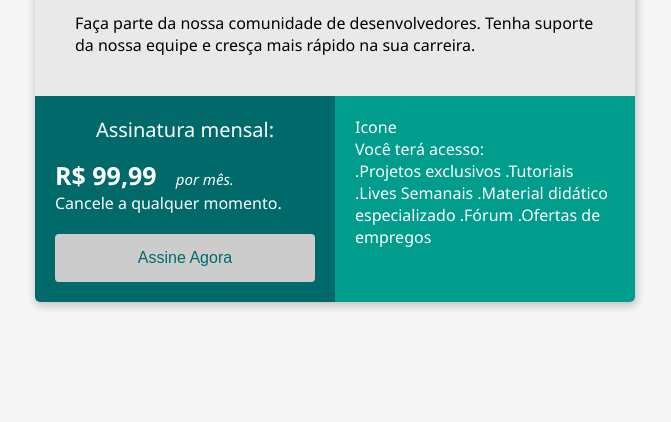
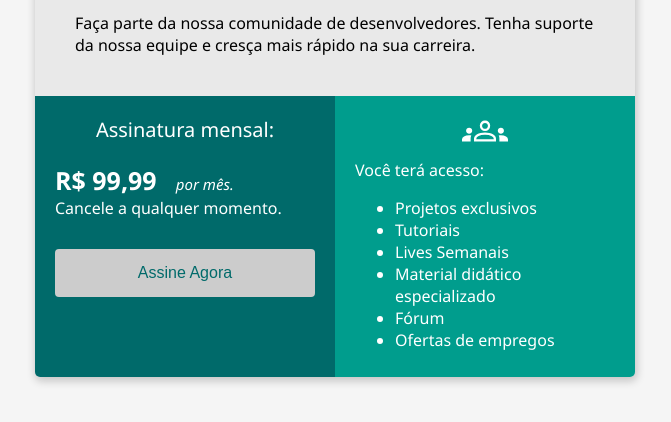
Before and after one commit to thethalles/bootcamp-devjr-modulo2, a plain HTML site: page index.html in a window 1280 px wide. Shown: the part 140-562 px from the top of the page, without its empty margins (305-976 px from the left). Drawn offline with Linux system fonts and the light colour scheme.

Commit message:
closes #5 - tags ul e li

```diff
--- a/index.html
+++ b/index.html
@@ -35,11 +35,11 @@
             color: #006f6f;
             font-size: 32px;
             font-weight: 700;
-            margin-bottom: 20px; \\permite espaçamento entre as divs
+            margin-bottom: 20px; /* permite espaçamento entre as divs */
         }
 
         .header-subtitle {
-            color: #009D8D;
+            color: #009d8d;
             font-size: 19px;
             font-weight: 600;
             margin-bottom: 15px;
@@ -55,14 +55,14 @@
         .col-2 {
             background-color: #009d8d;
             width: 50%;
-            padding: 20px;
+            padding: 10px 20px;
             color: #fff;
         }
 
         .subscription-title {
             font-size: 20px;
             text-align: center;
-            margin-bottom: 15px;
+            margin-bottom: 20px;
         }
 
         .price {
@@ -77,7 +77,7 @@
         }
 
         .button {
-            margin-top: 20px;
+            margin-top: 30px;
             width: 100%;
             padding: 15px 32px;
 
@@ -94,6 +94,10 @@
 
         .button:hover {
             background-color: #e9e9e9;
+        }
+
+        .image-group {
+            text-align: center;
         }
     </style>
 
@@ -133,22 +137,23 @@
             </div>
 
             <div class = "col-2">
-                <div>
-                    Icone
+
+                <div class="image-group">
+                    <object data="groups_48dp_FFFFFF_FILL0_wght300_GRAD0_opsz48.svg" type="image/svg+xml"></object>
                 </div>
 
                 <div>
                     Você terá acesso:
                 </div>
 
-                <div>
-                    .Projetos exclusivos
-                    .Tutoriais
-                    .Lives Semanais
-                    .Material didático especializado
-                    .Fórum
-                    .Ofertas de empregos
-                </div>
+                <ul>
+                    <li>Projetos exclusivos</li>
+                    <li>Tutoriais</li>
+                    <li>Lives Semanais</li>
+                    <li>Material didático especializado</li>
+                    <li>Fórum</li>
+                    <li>Ofertas de empregos</li>
+                </ul>
             </div>
         </div>
     </div>
```
Also changed, not shown: groups_48dp_FFFFFF_FILL0_wght300_GRAD0_opsz48.svg (added).
